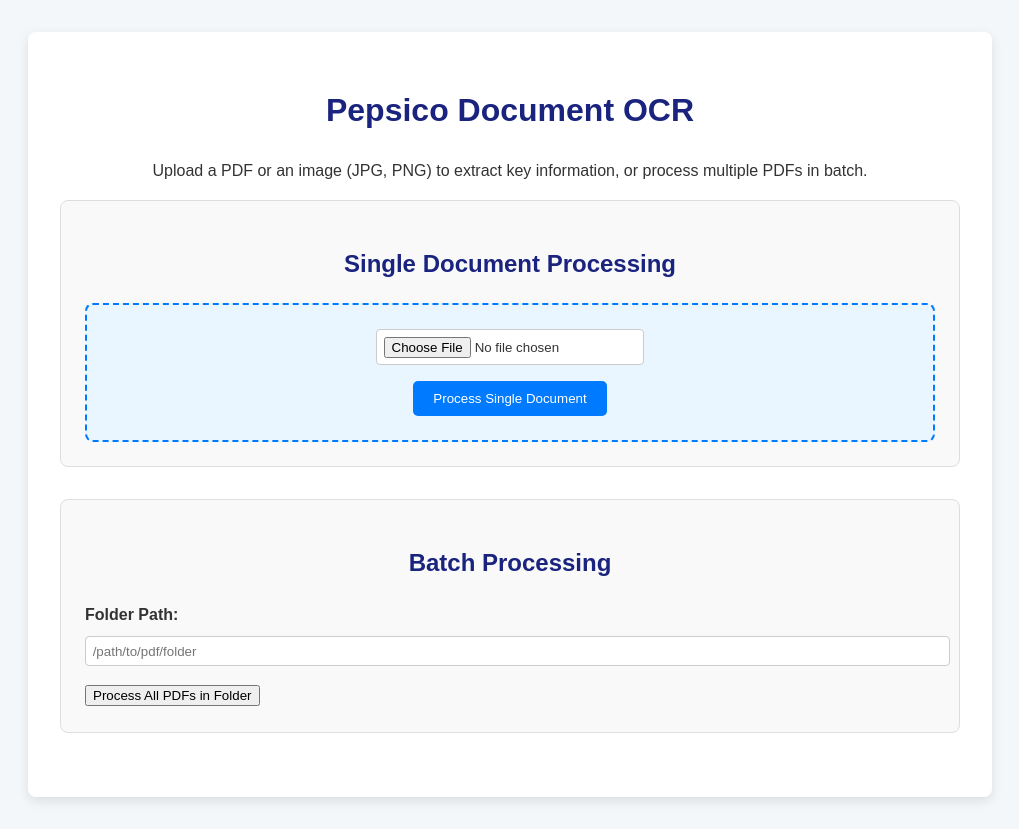
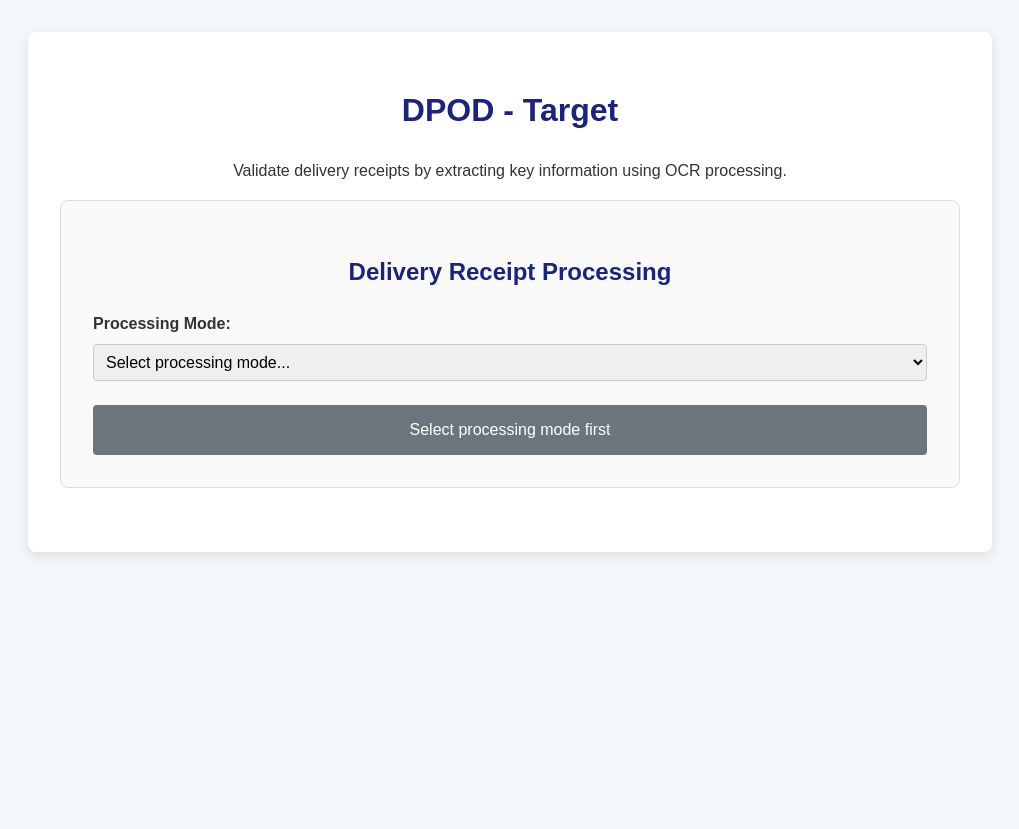
Before and after one commit to rkocherlakota/pepsico-dpod-target, a Flask app: page / in a window 1280 px wide. Shown: the whole page, without its empty margins (130-1149 px from the left). After the commit the page ends 556 px from the top, so only its background shows below. Run offline with Flask 3, Linux system fonts and the light colour scheme.

Commit message:
Rebrand project to DPOD - Target for delivery receipt validation
- Changed project name from 'Pepsico Document OCR' to 'DPOD - Target'
- Updated all UI text to reflect delivery receipt validation purpose
- Changed page title to 'DPOD - Target | Delivery Receipt Validation'
- Updated README.md with new project name and purpose
- Modified form labels and button text to be receipt-focused
- Updated processing mode options to 'Single Receipt' and 'Multiple Receipts'
- Changed result section headers to 'Receipt Validation Results'
- Updated documentation to reflect delivery receipt validation workflow

```diff
--- a/app.py
+++ b/app.py
@@ -1,5 +1,8 @@
 import os
 import uuid
+import time
+import tempfile
+import shutil
 from pathlib import Path
 from flask import Flask, request, jsonify, render_template
 from ocr_preprocessor import OCRProcessor
@@ -195,6 +198,125 @@ def upload_document():
         return jsonify({"error": f"Error processing images with OCR: {e}"}), 500
 
 
+@app.route("/batch-process-files", methods=["POST"])
+def batch_process_files():
+    """Process multiple PDF files uploaded via form"""
+    if "files" not in request.files:
+        return jsonify({"error": "No files provided"}), 400
+
+    files = request.files.getlist("files")
+
+    if not files or all(f.filename == "" for f in files):
+        return jsonify({"error": "No files selected"}), 400
+
+    # Filter for PDF files
+    pdf_files = [f for f in files if f.filename.lower().endswith('.pdf')]
+
+    if not pdf_files:
+        return jsonify({"error": "No PDF files found in selection"}), 400
+
+    try:
+        # Create output directory
+        output_dir = Path("inference_output")
+        output_dir.mkdir(exist_ok=True)
+
+        # Create output Excel file
+        timestamp = int(time.time())
+        output_excel = output_dir / f"batch_results_{timestamp}.xlsx"
+
+        # Process each PDF file individually
+        all_results = []
+        successful = 0
+        failed = 0
+
+        for f in pdf_files:
+            try:
+                # Create a unique temporary directory for this file
+                with tempfile.TemporaryDirectory() as temp_dir:
+                    # Save the PDF file
+                    pdf_path = os.path.join(temp_dir, secure_filename(f.filename))
+                    f.save(pdf_path)
+
+                    # Process the PDF using OCR processor directly
+                    from ocr_preprocessor import OCRProcessor
+                    ocr_processor = OCRProcessor()
+
+                    # Convert PDF to images
+                    from pdf2image import convert_from_path
+                    pages = convert_from_path(
+                        pdf_path,
+                        dpi=200,
+                        poppler_path=os.environ.get("POPPLER_PATH")
+                    )
+
+                    # Save pages as images
+                    image_paths = []
+                    for i, page in enumerate(pages, start=1):
+                        img_path = os.path.join(temp_dir, f"page_{i:03d}.png")
+                        page.save(img_path, "PNG")
+                        image_paths.append(img_path)
+
+                    # Process with OCR
+                    result = ocr_processor.process_images(image_paths, f.filename)
+                    all_results.append(result)
+                    successful += 1
+
+            except Exception as e:
+                print(f"Error processing {f.filename}: {e}")
+                failed += 1
+                # Create a failed result
+                from models import OCRResult, InvoiceFields
+                failed_result = OCRResult(
+                    filename=f.filename,
+                    total_pages=0,
+                    master_fields=InvoiceFields(),
+                    fields_found=[],
+                    page_details=[],
+                    processing_status="Failed",
+                    error_message=str(e)
+                )
+                all_results.append(failed_result)
+
+        # Save results to Excel
+        from models import ExcelRow
+        excel_rows = []
+        for result in all_results:
+            try:
+                excel_row = ExcelRow.from_ocr_result(result)
+                excel_rows.append(excel_row)
+            except Exception as e:
+                print(f"Error creating ExcelRow: {e}")
+                # Create a failed row
+                excel_row = ExcelRow.from_failed_processing(
+                    result.filename if hasattr(result, 'filename') else 'Unknown',
+                    str(e)
+                )
+                excel_rows.append(excel_row)
+
+        # Convert to DataFrame and save
+        import pandas as pd
+        row_dicts = []
+        for row in excel_rows:
+            row_dict = row.model_dump()
+            # Convert boolean values to strings to avoid Excel TRUE/FALSE
+            for key, value in row_dict.items():
+                if isinstance(value, bool):
+                    row_dict[key] = "Yes" if value else "No"
+            row_dicts.append(row_dict)
+
+        df = pd.DataFrame(row_dicts)
+        df.to_excel(output_excel, index=False)
+
+        return jsonify({
+            "message": f"Batch processing completed. Success: {successful}, Failed: {failed}",
+            "pdf_count": len(pdf_files),
+            "output_file": str(output_excel)
+        }), 200
+
+    except Exception as e:
+        return jsonify({"error": f"Error during batch processing: {e}"}), 500
+
+
 @app.route("/batch-process", methods=["POST"])
 def batch_process():
     """Process multiple PDFs from a folder"""
--- a/ocr_preprocessor.py
+++ b/ocr_preprocessor.py
@@ -10,6 +10,7 @@ import os
 import pandas as pd
 from datetime import datetime
 import openpyxl  # Ensure this is installed
+from pathlib import Path
 from config import SERVICE_ACCOUNT_PATH, INFERENCE_OUTPUT_DIR
 from models import InvoiceFields, PageResult, OCRResult, ExcelRow
 
@@ -269,6 +270,8 @@ class OCRProcessor:
                 print(f"Error processing image {image_path}: {e}")
                 continue
 
+
+
         # Create and validate OCRResult
         try:
             final_results = OCRResult(
--- a/templates/index.html
+++ b/templates/index.html
@@ -3,7 +3,7 @@
 <head>
     <meta charset="UTF-8">
     <meta name="viewport" content="width=device-width, initial-scale=1.0">
-    <title>Document OCR Extractor</title>
+    <title>DPOD - Target | Delivery Receipt Validation</title>
     <style>
         body { font-family: Arial, sans-serif; margin: 2em; line-height: 1.6; background-color: #f4f7f9; color: #333; }
         .container { max-width: 900px; margin: auto; padding: 2em; background-color: #fff; border-radius: 8px; box-shadow: 0 4px 12px rgba(0, 0, 0, 0.1); }
@@ -33,31 +33,77 @@
             0% { transform: rotate(0deg); }
             100% { transform: rotate(360deg); }
         }
+
+        select, input[type="file"], input[type="text"] {
+            transition: border-color 0.3s ease;
+        }
+
+        select:focus, input[type="file"]:focus, input[type="text"]:focus {
+            outline: none;
+            border-color: #007bff;
+            box-shadow: 0 0 0 2px rgba(0, 123, 255, 0.25);
+        }
+
+        button:disabled {
+            background-color: #6c757d !important;
+            cursor: not-allowed;
+        }
+
+        button:hover:not(:disabled) {
+            background-color: #0056b3;
+        }
     </style>
 </head>
 <body>
     <div class="container">
-        <h1>Pepsico Document OCR</h1>
-        <p style="text-align: center;">Upload a PDF or an image (JPG, PNG) to extract key information, or process multiple PDFs in batch.</p>
+        <h1>DPOD - Target</h1>
+        <p style="text-align: center;">Validate delivery receipts by extracting key information using OCR processing.</p>
 
-        <!-- Single File Upload -->
-        <div style="margin-bottom: 2em; padding: 1.5em; border: 1px solid #ddd; border-radius: 8px; background-color: #f9f9f9;">
-            <h2>Single Document Processing</h2>
-            <form id="uploadForm">
-                <input type="file" id="fileInput" name="file" accept=".pdf, .jpg, .jpeg, .png" required>
-                <button type="submit">Process Single Document</button>
-            </form>
+        <!-- Unified Processing Form -->
+        <div style="margin-bottom: 2em; padding: 2em; border: 1px solid #ddd; border-radius: 8px; background-color: #f9f9f9;">
+            <h2>Delivery Receipt Processing</h2>
+            <form id="unifiedForm">
+                <!-- Processing Mode Selection -->
+                <div style="margin-bottom: 1.5em;">
+                    <label for="processingMode" style="display: block; margin-bottom: 0.5em; font-weight: bold;">Processing Mode:</label>
+                    <select id="processingMode" name="processing_mode" style="width: 100%; padding: 0.5em; border: 1px solid #ccc; border-radius: 4px; font-size: 16px;" required>
+                        <option value="">Select processing mode...</option>
+                        <option value="single">Single Receipt</option>
+                        <option value="multiple">Multiple Receipts</option>
+                        <option value="folder">Process Folder</option>
+                    </select>
                 </div>
 
-        <!-- Batch Processing -->
-        <div style="margin-bottom: 2em; padding: 1.5em; border: 1px solid #ddd; border-radius: 8px; background-color: #f9f9f9;">
-            <h2>Batch Processing</h2>
-            <form id="batchForm">
-                <div style="margin-bottom: 1em;">
-                    <label for="folderPath" style="display: block; margin-bottom: 0.5em; font-weight: bold;">Folder Path:</label>
-                    <input type="text" id="folderPath" name="folder_path" placeholder="/path/to/pdf/folder" style="width: 100%; padding: 0.5em; border: 1px solid #ccc; border-radius: 4px;" required>
+                <!-- Single Document Upload -->
+                <div id="singleUpload" style="display: none; margin-bottom: 1.5em;">
+                    <label for="singleFileInput" style="display: block; margin-bottom: 0.5em; font-weight: bold;">Select Delivery Receipt:</label>
+                    <input type="file" id="singleFileInput" name="file" accept=".pdf, .jpg, .jpeg, .png" style="width: 100%; padding: 0.5em; border: 1px solid #ccc; border-radius: 4px;">
+                    <small style="color: #666;">Supported formats: PDF, JPG, JPEG, PNG</small>
                 </div>
-                <button type="submit">Process All PDFs in Folder</button>
+
+                <!-- Multiple Files Upload -->
+                <div id="multipleUpload" style="display: none; margin-bottom: 1.5em;">
+                    <label for="multipleFileInput" style="display: block; margin-bottom: 0.5em; font-weight: bold;">Select Delivery Receipts:</label>
+                    <input type="file" id="multipleFileInput" name="files" accept=".pdf" multiple style="width: 100%; padding: 0.5em; border: 1px solid #ccc; border-radius: 4px;">
+                    <small style="color: #666;">Hold Ctrl (Windows) or Cmd (Mac) to select multiple files</small>
+                </div>
+
+                <!-- Folder Path Input -->
+                <div id="folderUpload" style="display: none; margin-bottom: 1.5em;">
+                    <label for="folderPathInput" style="display: block; margin-bottom: 0.5em; font-weight: bold;">Folder Path:</label>
+                    <input type="text" id="folderPathInput" name="folder_path" placeholder="Enter the full path to your PDF folder" style="width: 100%; padding: 0.5em; border: 1px solid #ccc; border-radius: 4px;">
+                    <small style="color: #666;">
+                        <strong>How to find folder path:</strong><br>
+                        • macOS: Right-click folder → Hold Option → "Copy as Pathname"<br>
+                        • Windows: Right-click folder → Properties → Copy "Location"<br>
+                        • Example: <code>/Users/username/Documents/pdfs</code>
+                    </small>
+                </div>
+
+                <!-- Submit Button -->
+                <button type="submit" id="submitBtn" style="width: 100%; padding: 1em; background-color: #007bff; color: white; border: none; border-radius: 4px; font-size: 16px; cursor: pointer;" disabled>
+                    Select processing mode first
+                </button>
             </form>
         </div>
 
@@ -65,7 +111,7 @@
         <div class="spinner" id="loadingSpinner"></div>
 
         <div id="results" style="display: none;">
-            <h2>Extracted Information</h2>
+            <h2>Receipt Validation Results</h2>
             <div class="result-box">
                 <div class="result-item"><strong>Invoice Number:</strong> <span id="invoiceNumber"></span></div>
                 <div class="result-item"><strong>Store Number:</strong> <span id="storeNumber"></span></div>
@@ -75,6 +121,9 @@
                 <div class="result-item"><strong>Frito Lay:</strong> <span id="hasFritoLay"></span></div>
                 <div class="result-item"><strong>Signature:</strong> <span id="hasSignature"></span></div>
             </div>
+
+
+
             <div class="result-box" style="margin-top: 1em;">
                 <h3>Full JSON Response</h3>
                 <pre id="jsonOutput"></pre>
@@ -82,7 +131,7 @@
         </div>
 
         <div id="batchResults" style="display: none;">
-            <h2>Batch Processing Results</h2>
+            <h2>Batch Validation Results</h2>
             <div class="result-box">
                 <div class="result-item"><strong>Status:</strong> <span id="batchStatus"></span></div>
                 <div class="result-item"><strong>PDFs Processed:</strong> <span id="pdfCount"></span></div>
@@ -92,7 +141,40 @@
     </div>
 
     <script>
-        document.getElementById('fileInput').addEventListener('change', function(event) {
+        // Processing mode selection handler
+        document.getElementById('processingMode').addEventListener('change', function(event) {
+            const mode = event.target.value;
+            const singleUpload = document.getElementById('singleUpload');
+            const multipleUpload = document.getElementById('multipleUpload');
+            const folderUpload = document.getElementById('folderUpload');
+            const submitBtn = document.getElementById('submitBtn');
+
+            // Hide all upload sections
+            singleUpload.style.display = 'none';
+            multipleUpload.style.display = 'none';
+            folderUpload.style.display = 'none';
+
+            // Show relevant section and update button
+            if (mode === 'single') {
+                singleUpload.style.display = 'block';
+                submitBtn.textContent = 'Validate Single Receipt';
+                submitBtn.disabled = false;
+            } else if (mode === 'multiple') {
+                multipleUpload.style.display = 'block';
+                submitBtn.textContent = 'Validate Multiple Receipts';
+                submitBtn.disabled = false;
+            } else if (mode === 'folder') {
+                folderUpload.style.display = 'block';
+                submitBtn.textContent = 'Process Folder';
+                submitBtn.disabled = false;
+            } else {
+                submitBtn.textContent = 'Select processing mode first';
+                submitBtn.disabled = true;
+            }
+        });
+
+        // File preview for single document
+        document.getElementById('singleFileInput').addEventListener('change', function(event) {
             const previewContainer = document.getElementById('preview');
             previewContainer.innerHTML = '';
 
@@ -108,12 +190,14 @@
                 if (fileType.startsWith('image/')) {
                     const img = document.createElement('img');
                     img.src = e.target.result;
+                    img.style.maxWidth = '100%';
+                    img.style.height = 'auto';
                     previewContainer.appendChild(img);
                 } else if (fileType === 'application/pdf') {
                     const iframe = document.createElement('iframe');
                     iframe.src = e.target.result;
                     iframe.style.width = '100%';
-                    iframe.style.height = '600px';
+                    iframe.style.height = '400px';
                     iframe.style.border = 'none';
                     previewContainer.appendChild(iframe);
                 } else {
@@ -124,31 +208,53 @@
             reader.readAsDataURL(file);
         });
 
-        document.getElementById('uploadForm').addEventListener('submit', async function(event) {
+        // Unified form submission handler
+        document.getElementById('unifiedForm').addEventListener('submit', async function(event) {
             event.preventDefault();
 
-            const fileInput = document.getElementById('fileInput');
+            const mode = document.getElementById('processingMode').value;
             const resultsDiv = document.getElementById('results');
             const batchResultsDiv = document.getElementById('batchResults');
             const loadingSpinner = document.getElementById('loadingSpinner');
-
-            if (fileInput.files.length === 0) {
-                alert('Please select a file to upload.');
-                return;
-            }
-
-            const formData = new FormData();
-            formData.append('file', fileInput.files[0]);
 
             loadingSpinner.style.display = 'block';
             resultsDiv.style.display = 'none';
             batchResultsDiv.style.display = 'none';
 
             try {
-                const response = await fetch('/upload-document', {
-                    method: 'POST',
-                    body: formData
-                });
+                let response;
+                let formData = new FormData();
+
+                if (mode === 'single') {
+                    const fileInput = document.getElementById('singleFileInput');
+                    if (fileInput.files.length === 0) {
+                        alert('Please select a file to upload.');
+                        return;
+                    }
+                    formData.append('file', fileInput.files[0]);
+                    response = await fetch('/upload-document', { method: 'POST', body: formData });
+                } else if (mode === 'multiple') {
+                    const fileInput = document.getElementById('multipleFileInput');
+                    if (fileInput.files.length === 0) {
+                        alert('Please select at least one PDF file.');
+                        return;
+                    }
+                    for (let i = 0; i < fileInput.files.length; i++) {
+                        formData.append('files', fileInput.files[i]);
+                    }
+                    response = await fetch('/batch-process-files', { method: 'POST', body: formData });
+                } else if (mode === 'folder') {
+                    const folderPath = document.getElementById('folderPathInput').value;
+                    if (!folderPath.trim()) {
+                        alert('Please enter a folder path.');
+                        return;
+                    }
+                    formData.append('folder_path', folderPath);
+                    response = await fetch('/batch-process', { method: 'POST', body: formData });
+                } else {
+                    alert('Please select a processing mode.');
+                    return;
+                }
 
                 if (!response.ok) {
                     const error = await response.json();
@@ -158,6 +264,8 @@
 
                 const data = await response.json();
 
+                if (mode === 'single') {
+                    // Display single document results
                     document.getElementById('invoiceNumber').textContent = data.master_fields.invoice_number || 'None';
                     document.getElementById('storeNumber').textContent = data.master_fields.store_number || 'None';
                     document.getElementById('invoiceDate').textContent = data.master_fields.invoice_date || 'None';
@@ -165,57 +273,15 @@
                     document.getElementById('totalQuantity').textContent = data.master_fields.total_quantity || 'None';
                     document.getElementById('hasFritoLay').textContent = data.master_fields.has_frito_lay ? 'Yes' : 'No';
                     document.getElementById('hasSignature').textContent = data.master_fields.has_signature ? 'Yes' : 'No';
-
                     document.getElementById('jsonOutput').textContent = JSON.stringify(data, null, 2);
-
                     resultsDiv.style.display = 'block';
-
-            } catch (error) {
-                alert('An unexpected error occurred: ' + error.message);
-            } finally {
-                loadingSpinner.style.display = 'none';
-            }
-        });
-
-        document.getElementById('batchForm').addEventListener('submit', async function(event) {
-            event.preventDefault();
-
-            const folderPath = document.getElementById('folderPath').value;
-            const resultsDiv = document.getElementById('results');
-            const batchResultsDiv = document.getElementById('batchResults');
-            const loadingSpinner = document.getElementById('loadingSpinner');
-
-            if (!folderPath.trim()) {
-                alert('Please enter a folder path.');
-                return;
-            }
-
-            const formData = new FormData();
-            formData.append('folder_path', folderPath);
-
-            loadingSpinner.style.display = 'block';
-            resultsDiv.style.display = 'none';
-            batchResultsDiv.style.display = 'none';
-
-            try {
-                const response = await fetch('/batch-process', {
-                    method: 'POST',
-                    body: formData
-                });
-
-                if (!response.ok) {
-                    const error = await response.json();
-                    alert('Error: ' + (error.error || response.statusText));
-                    return;
-                }
-
-                const data = await response.json();
-
+                } else {
+                    // Display batch processing results
                     document.getElementById('batchStatus').textContent = data.message;
                     document.getElementById('pdfCount').textContent = data.pdf_count;
                     document.getElementById('outputFile').textContent = data.output_file;
-
                     batchResultsDiv.style.display = 'block';
+                }
 
             } catch (error) {
                 alert('An unexpected error occurred: ' + error.message);
```
Also changed, not shown: models.py (+7 -0 lines), README.md, 1 other file. Lines whose indentation alone changed are shown as unchanged.
